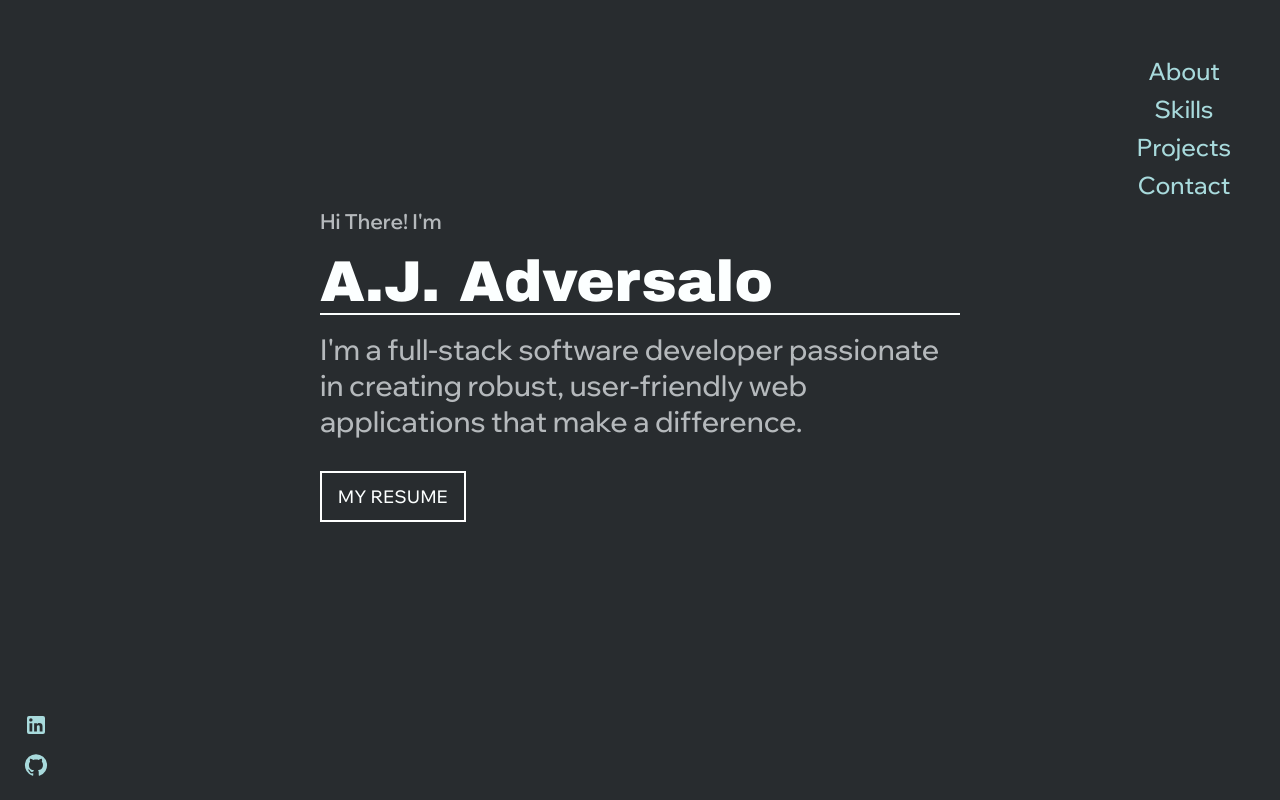
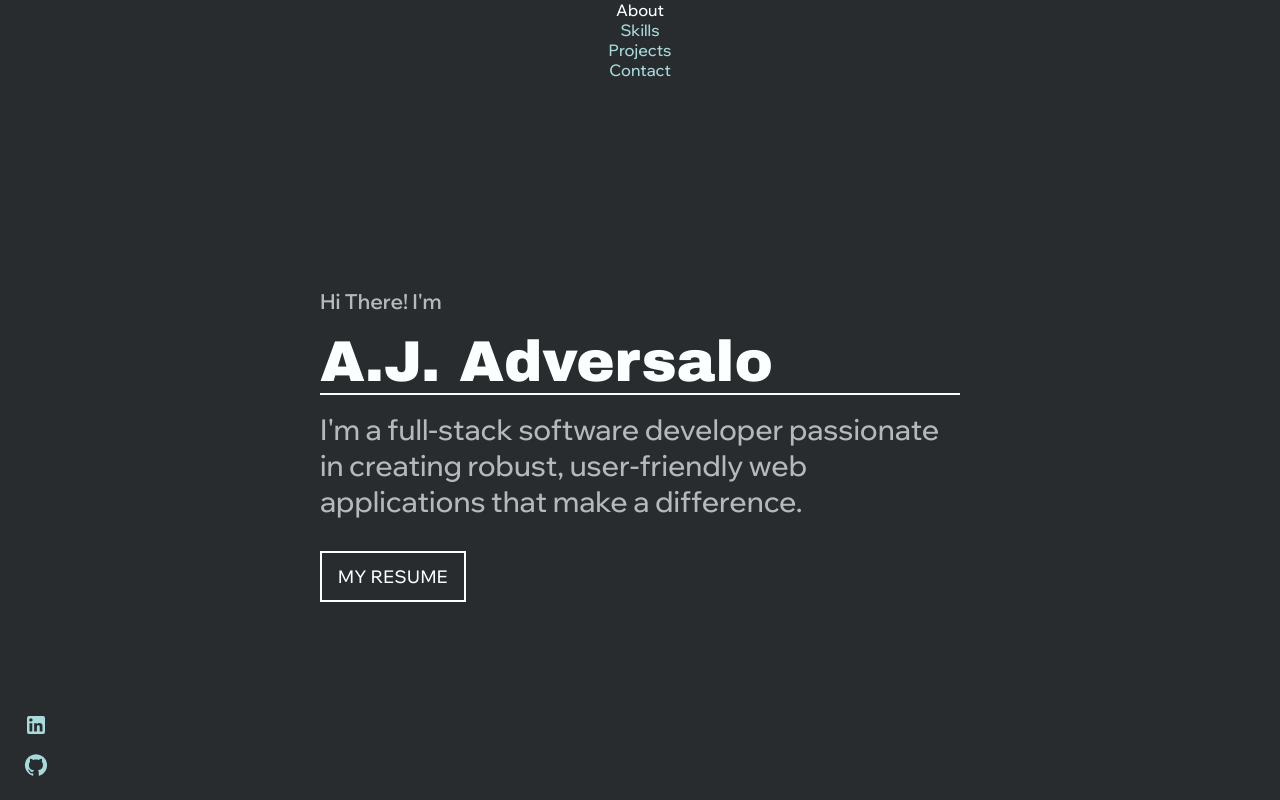
Before and after one commit to ajadversalo/ajadversalo.github.io, a React (Create React App) app: page / in a window 1280 px wide. Built offline with nearby package versions, Linux system fonts and the light colour scheme.

Commit message:
Test tailwind

```diff
--- a/src/App.tsx
+++ b/src/App.tsx
@@ -203,7 +203,8 @@ function App() {
     return (
         <div className={classes.root}>
             <div>
-                <div className={isSm ? classes.buttonRootNarrow : classes.buttonRoot}>
+                <div className="text-xs">
+                    {/*<div className={isSm ? classes.buttonRootNarrow : classes.buttonRoot}>*/}
                     <div className={classes.button} onClick={()=>{setOpen(true); setPage('about')}}>About</div>
                     <div className={classes.button} onClick={()=>{setOpen(true); setPage('skills')}}>Skills</div>
                     <div className={classes.button} onClick={()=>{setOpen(true); setPage('projects')}}>Projects</div>
```
